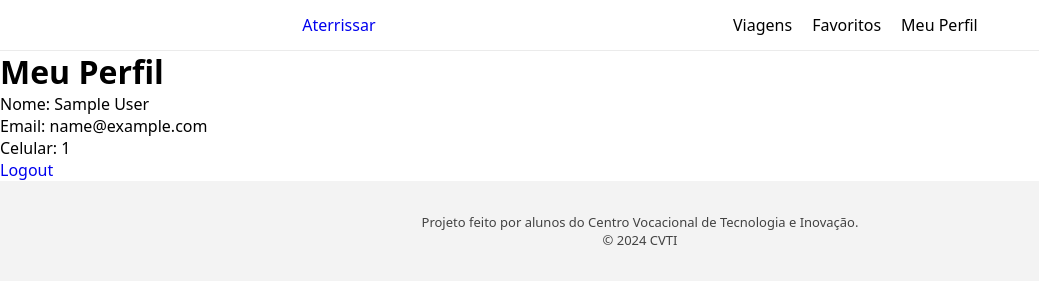
After one commit to h1toh/agencia-turismo-flask-CVTI, a Flask app: page /profile in a window 1280 px wide. The commit adds this page. Shown: the top 300 px of the page, without its empty margins (0-1039 px from the left). Run offline with Flask 3, Linux system fonts and the light colour scheme; the visitor is signed in with stand-in values (Sample User, id 1).

Commit message:
Criando auth, mudando algumas coisas na base.html, novas rotas criadas e json como db

```diff
--- a/app/routes.py
+++ b/app/routes.py
@@ -1,7 +1,13 @@
 from app import app
-from flask import flash, redirect, request, render_template
+from flask import redirect, request, render_template, flash, session
+import json, os
+
+app.secret_key = 'CVTI'
 
 @app.route("/")
+def redirectHome():
+    return redirect('/home')
+
 @app.route("/home")
 def home():
     return render_template('home.html')
@@ -14,17 +20,76 @@ def viagens():
 def favoritos():
     return render_template('favoritos.html')
 
+@app.route("/conectar")
+def conectar():
+    return render_template('conectar.html')
+
 @app.route("/login")
 def login():
     return render_template('login.html')
+
+@app.route("/signup")
+def signup():
+    return render_template('signup.html')
 
 @app.route("/auth", methods=['POST'])
 def auth():
     email = request.form.get('email')
     senha = request.form.get('senha')
 
-    if email == 'admin@admin.com' and senha == 'admin':
-        return f"email {email} e senha {senha}"
-    else:
-        flash("Email ou senha inválido.")
+    try:
+        if os.path.exists('app/conta.json'):
+            with open('app/conta.json') as link:
+                conta = json.load(link)
+                for c in conta:
+                    if c['email'] == email and c['senha'] == senha:
+                        session['user'] = c['nome']
+                        session['email'] = c['email']
+                        session['celular'] = c['celular']
+                        return redirect('/home')
+                flash('Email ou senha incorretos.', 'error')
+                return redirect('/login')
+        else:
+            flash('Conta inexistente.', 'error')
+            return redirect('/signup')
+    except:
         return redirect('/login')
+
+
+@app.route("/creating", methods=['POST'])
+def createAcc():
+    nomeSignup = request.form.get('nome')
+    emailSignup = request.form.get('email')
+    celularSignup = request.form.get('celular')
+    senhaSignup = request.form.get('senha')
+
+    nova_conta = dict(nome=nomeSignup, email=emailSignup, celular=celularSignup, senha=senhaSignup)
+
+    try:
+        if os.path.exists('app/conta.json'):
+            with open('app/conta.json','r') as link:
+                conta = json.load(link)
+                for c in conta:
+                    if c['email'] == emailSignup:
+                        return "Email já existente."
+        else:
+            conta = []
+        conta.append(nova_conta)
+
+        with open('app/conta.json','w') as link:
+            json.dump(conta,link,indent='\t')
+            return redirect('/login')
+    except:
+        return redirect('/signup')
+
+@app.route('/profile')
+def profile():
+    if 'email' not in session:
+        return redirect('/home')
+    return render_template('profile.html', email = session['email'], user = session['user'], cel = session['celular'])
+
+@app.route('/logout')
+def logout():
+    session.pop('user', None)
+    session.pop('email', None)
+    return redirect('/home')
--- a/app/static/styles/style.css
+++ b/app/static/styles/style.css
@@ -2,6 +2,7 @@
     margin: 0;
     padding: 0;
     font-family: system-ui, -apple-system, BlinkMacSystemFont, 'Segoe UI', Roboto, Oxygen, Ubuntu, Cantarell, 'Open Sans', 'Helvetica Neue', sans-serif;
+    text-decoration: none;
 }
 
 .cabecalho{
@@ -9,13 +10,10 @@
     justify-content: space-evenly;
     align-items: center;
     height: 50px;
+    width: 100%;
 }
-nav a{
-    text-decoration: none;
+nav, nav a {
     color: black;
-}
-.logo{
-    height: 20px;
 }
 .links{
     display: flex;
@@ -44,5 +42,11 @@ header nav a{
     transition: all 300ms cubic-bezier(0.075, 0.82, 0.165, 1);
 }
 header nav a:hover{
-    transform: scale(1.2);
+    text-decoration: underline;
 }
+nav{
+    width: 100%;
+    display: flex;
+    justify-content: right;
+    align-items: center;
+}
--- a/app/templates/base.html
+++ b/app/templates/base.html
@@ -4,7 +4,7 @@
 <head>
     <meta charset="UTF-8">
     <meta name="viewport" content="width=device-width, initial-scale=1.0">
-    <title>Turismos</title>
+    <title>Aterrissar</title>
     <link rel="shortcut icon"
         href="https://media.licdn.com/dms/image/v2/C4E0BAQFiqxB0tsTy1g/company-logo_200_200/company-logo_200_200/0/1662660090313?e=2147483647&v=beta&t=gFK_cLcLullIqcvVf2jSEPV68Mx2P5ZwxkVd_kFWhIM"
         type="image/x-icon">
@@ -14,11 +14,15 @@
 <body>
 
     <header class="cabecalho">
-        <a href="/"><img class="logo" src="{{ url_for('static', filename='imgs/logo.png') }}"></a>
+        <a href="/">Aterrissar</a>
         <nav class="links">
             <a href="/viagens">Viagens</a>
             <a href="/favoritos">Favoritos</a>
-            <a href="/login">Fazer Login</a>
+            {% if session['user'] %}
+                <a href="/profile">Meu Perfil</a>
+            {% else %}
+                <a href="/conectar">Conectar</a>
+            {% endif %}
         </nav>
     </header>
     <div class="risco"></div>
--- a/app/templates/home.html
+++ b/app/templates/home.html
@@ -3,7 +3,7 @@
 {% extends 'base.html' %}
 
 {% block base %}
-<div id="welc" style="background-color: green;
+<div id="welc" style="background-color: rgb(32, 32, 247);
 height: 40px;
 color: white;
 display: flex;
@@ -12,7 +12,7 @@ padding: 0 20px;
 font-size: 14px;
 gap: 10px;
 justify-content: center;">
-    <p>Bem-vindo(a) ao turismos.com</p>
+    <p>Bem-vindo(a) ao aterrissar.com</p>
     <a id="close" style="
     font-family: 'Lucida Sans', 'Lucida Sans Regular', 'Lucida Grande', 'Lucida Sans Unicode', Geneva, Verdana, sans-serif;
     cursor: pointer;
--- /dev/null
+++ b/app/templates/profile.html
@@ -0,0 +1,12 @@
+{% extends 'base.html' %}
+
+{% block base %}
+<h1>Meu Perfil</h1>
+<p>Nome: {{user}}</p>
+<p>Email: {{email}}</p>
+<p>Celular: {{cel}}</p>
+
+<p></p>
+
+<a href="/logout">Logout</a>
+{% endblock %}
```
Also changed, not shown: app/conta.json (added, +32 -0 lines), app/templates/conectar.html (added, +12 -0 lines), app/templates/signup.html (added, +22 -0 lines), app/static/imgs/logo.png (deleted).
